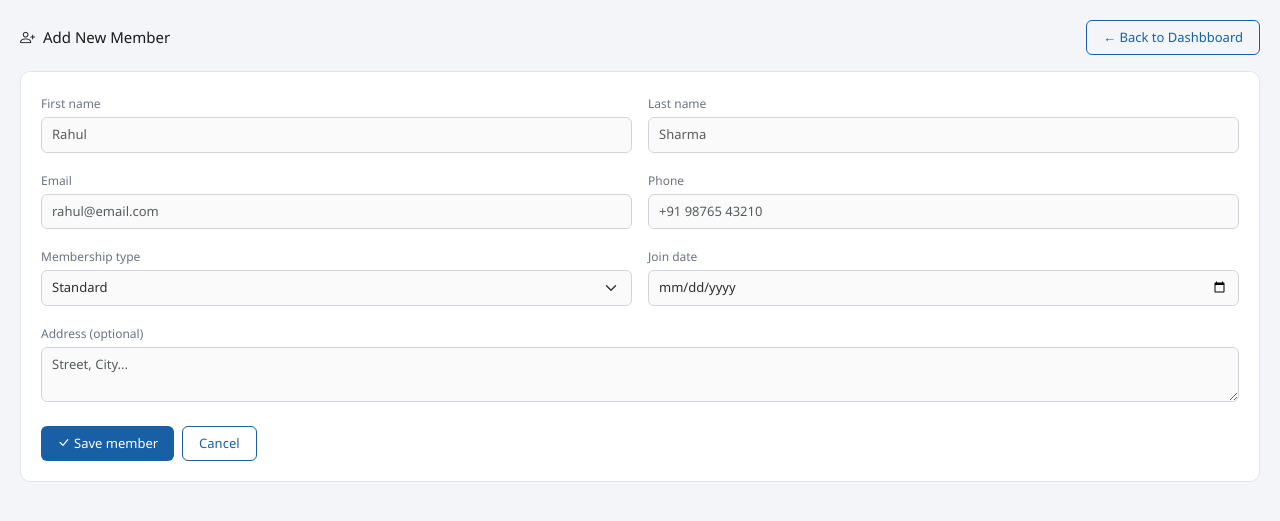
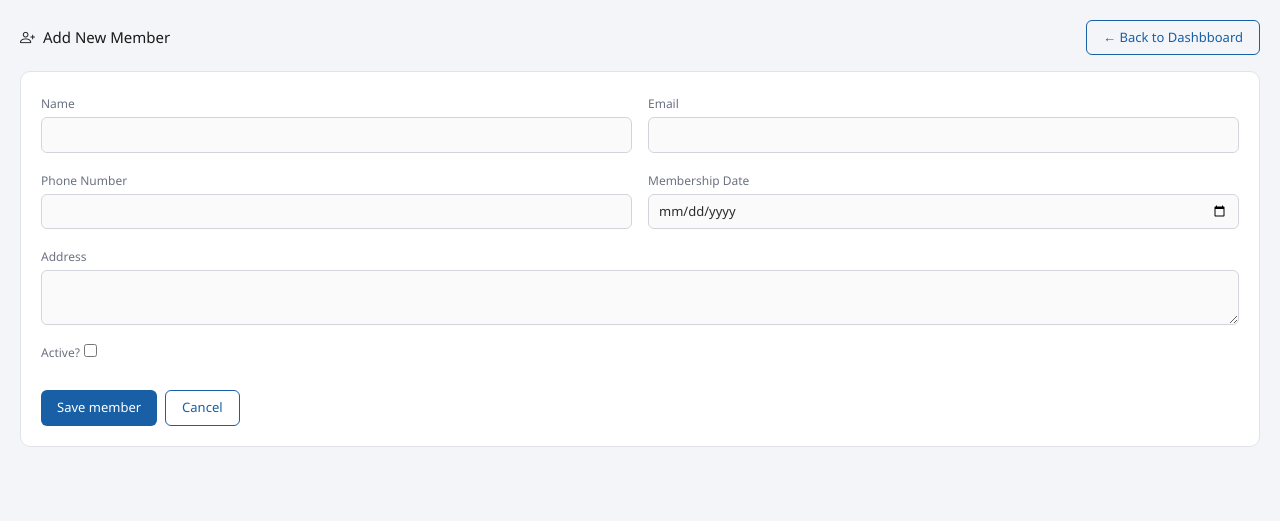
Before and after one commit to Hari1369/library-management-system, a Django app: page /member_registration/ in a window 1280 px wide. Shown: the part 56-577 px from the top of the page. Run offline with Django 5.2, Linux system fonts and the light colour scheme; some libraries are stand-ins or nearby versions.

Commit message:
added with member details and member registrations also renamed the table

```diff
--- a/members/forms.py
+++ b/members/forms.py
@@ -1,5 +1,5 @@
 from django import forms
-from .models import BookCategory
+from .models import BookCategory, BookDetails
 import datetime
 
 CURRENT_YEAR = datetime.datetime.now().year
@@ -21,13 +21,11 @@ class LibrarianFrom(forms.Form):
     is_active = forms.BooleanField(required=False)
 
 class MemberFrom(forms.Form):
-    username = forms.CharField(max_length=255)
-    password = forms.CharField(widget=forms.PasswordInput)
-    name = forms.CharField(max_length=25)
-    surname = forms.CharField(max_length=25)
-    email = forms.EmailField()
-    phone_number = forms.CharField(max_length=15)
+    name = forms.CharField(max_length=255)
+    email =forms.EmailField()
+    phone_number = forms.CharField(max_length=25)
     address = forms.CharField(widget=forms.Textarea)
+    membership_date = forms.DateTimeField(widget=forms.DateTimeInput(attrs={"type": "datetime-local"}))
     is_active = forms.BooleanField(required=False)
 
 class BookCategoryForm(forms.Form):
--- a/members/templates/member_registration/member_registration.html
+++ b/members/templates/member_registration/member_registration.html
@@ -1,54 +1,64 @@
 {% extends "base.html" %}
-{% block title %}Add Member — LibraryMS{% endblock %}
+{% block title %}Add Member{% endblock %}
 
 {% block content %}
 <div class="section-header mb-3">
   <span class="section-title"><i class="bi bi-person-plus me-2"></i>Add New Member</span>
   <a href="" class="btn btn-lms-outline btn-sm">← Back to Dashbboard</a>
 </div>
+  {% if success %}
+    <div class="alert alert-success">
+      {{ success }}
+    </div>
+  {% endif %}
 
+  {% if error %}
+    <div class="alert alert-danger">
+      {{ error }}
+    </div>
+  {% endif %}
 <div class="d-flex justify-content-center">
     <div class="lms-card w-100">
         <form method="post">
             {% csrf_token %}
+
             <div class="row g-3">
+
                 <div class="col-md-6">
-                    <label class="lms-form-label">First name</label>
-                    <input type="text" name="first_name" class="form-control lms-form-control" placeholder="Rahul" required>
+                    <label class="lms-form-label">Name</label>
+                    <input type="text" name="name" class="form-control lms-form-control" required>
                 </div>
-                <div class="col-md-6">
-                    <label class="lms-form-label">Last name</label>
-                    <input type="text" name="last_name" class="form-control lms-form-control" placeholder="Sharma" required>
-                </div>
+
                 <div class="col-md-6">
                     <label class="lms-form-label">Email</label>
-                    <input type="email" name="email" class="form-control lms-form-control" placeholder="rahul@email.com" required>
+                    <input type="email" name="email" class="form-control lms-form-control" required>
                 </div>
+
                 <div class="col-md-6">
-                    <label class="lms-form-label">Phone</label>
-                    <input type="text" name="phone" class="form-control lms-form-control" placeholder="+91 98765 43210">
+                    <label class="lms-form-label">Phone Number</label>
+                    <input type="text" name="phone_number" class="form-control lms-form-control">
                 </div>
+
                 <div class="col-md-6">
-                    <label class="lms-form-label">Membership type</label>
-                    <select name="membership_type" class="form-select lms-form-control">
-                    <option value="standard">Standard</option>
-                    <option value="premium">Premium</option>
-                    <option value="student">Student</option>
-                    </select>
+                    <label class="lms-form-label">Membership Date</label>
+                    <input type="date" name="membership_date" class="form-control lms-form-control">
                 </div>
+
+                <div class="col-12">
+                    <label class="lms-form-label">Address</label>
+                    <textarea name="address" class="form-control lms-form-control" rows="2"></textarea>
+                </div>
+
                 <div class="col-md-6">
-                    <label class="lms-form-label">Join date</label>
-                    <input type="date" name="join_date" class="form-control lms-form-control">
+                    <label class="lms-form-label">Active?</label>
+                    <input type="checkbox" name="is_active">
                 </div>
-                <div class="col-12">
-                    <label class="lms-form-label">Address (optional)</label>
-                    <textarea name="address" class="form-control lms-form-control" rows="2" placeholder="Street, City..."></textarea>
-                </div>
+
             </div>
 
             <div class="d-flex gap-2 mt-4">
                 <button type="submit" class="btn btn-lms-primary">
-                    <i class="bi bi-check-lg me-1"></i>Save member
+                    Save member
                 </button>
                 <a href="" class="btn btn-lms-outline">Cancel</a>
             </div>
--- a/members/views.py
+++ b/members/views.py
@@ -5,9 +5,10 @@ from rest_framework.decorators import api_view
 from rest_framework.response import Response
 from .models import Librarian, Member, BookDetails, BookCategory
 from .serializers import LibrarianSerializers, MemberSerializers
-from .forms import LoginForm, LibrarianFrom, BookCategoryForm, BookForm
+from .forms import LoginForm, LibrarianFrom, BookCategoryForm, BookForm, MemberFrom
 from django.contrib.auth.models import User
 from django.contrib import messages
+from datetime import datetime
 import json
 
 
@@ -24,7 +25,6 @@ def log_in_page(request):
             print("PASSWORD : ", password)
             # ================================>
     return render(request, "log_in/log_in.html", {"form": form})
-
 
 def librarian_registration_page(request):
     form = LibrarianFrom()
@@ -80,12 +80,9 @@ def librarian_registration_page(request):
                         is_active=is_active
                     )
                     return render(request, "librarians_registration/librarians_registration.html", {"form": form, "success": "Librarian inserted successfully!"})
-
             except IntegrityError:
                 return render(request, "librarians_registration/librarians_registration.html", {"form": form,"error": "Database error occurred. Try again."})
-
     return render(request, "librarians_registration/librarians_registration.html", {"form": form})
-
 
 def librarian_details_page(request):
     librarian = Librarian.objects.all()
@@ -126,31 +123,87 @@ def librarian_details_page(request):
             "is_active": user.is_active,
             "created_at": user.created_at,
         })
-
-    return render(request, "librarians_details/librarians_details.html", {"users": user_list})
-
-
+    return render(request, "librarians_details/librarians_details.html", {"users" : user_list})
 
 def member_registration_page(request):
-    # form = MemberFrom()
-    # if request.method == "POST":
-    #     form = MemberFrom(request.POST)
-    #     if form.is_valid():
-    #         name = form.cleaned_data["name"]
-    #         email = form.cleaned_data["email"]
-    #         phone_number = form.cleaned_data["phone_number"]
-    #         address = form.cleaned_data["address"]
-    #         membership_date = form.cleaned_data["membership_date"]
-    #         is_active = form.cleaned_data["name"]
-    #         name = form.cleaned_data["name"]
-    #         name = form.cleaned_data["name"]
+    form = MemberFrom()
+    if request.method == "POST":
+        form = MemberFrom(request.POST)
+        if form.is_valid():
+            name = form.cleaned_data["name"]
+            email = form.cleaned_data["email"]
+            phone_number = form.cleaned_data["phone_number"]
+            address = form.cleaned_data["address"]
+            membership_date = form.cleaned_data["membership_date"]
+            is_active = form.cleaned_data["is_active"]
 
-    return render(request, "member_registration/member_registration.html")
+            # ================================>
+            print("NAME                 : ",  name)
+            print("EMAIL                : ",  email)
+            print("PHONE NUMBER         : ",  phone_number)
+            print("ADDRESS              : ",  address)
+            print("MEMBERSHIP DATE      : ",  membership_date)
+            print("ACTIVE               : ",  is_active)
+            # ================================>
+
+            if Member.objects.filter(name=name).exists():
+                return HttpResponse("Name already exists", status=409)
+
+            try:
+                with transaction.atomic():
+                    member_insert = Member.objects.create(
+                        name=name,
+                        email=email,
+                        phone_number=phone_number,
+                        address=address,
+                        membership_date=membership_date,
+                        is_active=is_active,
+                    )
+                    return render(request, "member_registration/member_registration.html", {"form": form, "success": f"Member {member_insert.name} inserted successfully!"})
+            except IntegrityError:
+                return render(request, "member_registration/member_registration.html", {"form": form,"error": "Database error occurred. Try again."})
+        else:
+            print("something went wrong!")
+            print(form.errors)
+    else:
+        form = MemberFrom()
+    return render(request, "member_registration/member_registration.html", {"form" : form})
 
 def member_details_page(request):
-    return render(request, "member_details/member_details.html")
+    members = Member.objects.all()
+    member_list = []
+    for i in members:
+        id = i.id
+        name = i.name
+        email = i.email
+        phone_number = i.phone_number
+        address = i.address
+        membership_date = i.membership_date.strftime("%d-%m-%Y") if i.membership_date else ""
+        is_active = i.is_active
+        created_at = i.created_at
 
+        # ================================>
+        print("ID               : ", id)
+        print("NAME             : ", name)
+        print("EMAIL            : ", email)
+        print("PHONE NUMBER     : ", phone_number)
+        print("ADDRESS          : ", address)
+        print("MEMBERSHIP DATE  : ", membership_date)
+        print("ACTIVE           : ", is_active)
+        print("CREATED AT       : ", created_at)
+        # ================================>
 
+        member_list.append({
+            "id" : id,
+            "name" : name,
+            "email" : email,
+            "phone_number" : phone_number,
+            "membership_date": membership_date,
+            "is_active" : is_active,
+            "created_at" : created_at,
+        })
+
+    return render(request, "member_details/member_details.html",  {"members": members})
 
 def book_category_registration_page(request):
     form = BookCategoryForm()
@@ -189,8 +242,8 @@ def book_category_registration_page(request):
             BookCategory.objects.create(choice=choice)
             return render(request, "book_category_registration/book_category_registration.html", {"form": form, "category_list": category_list, "success": "Category Added Successfully!"})
         else:
+            print("something went wrong!")
             print(form.errors)
-
     else:
         return render(request, "book_category_registration/book_category_registration.html", {"form": form, "category_list": category_list})
 
@@ -247,10 +300,39 @@ def book_registration_page(request):
                 return render(request, "book_registration/add_books.html", {"form": form,"error": "Database error occurred. Try again."})
     return render(request, "book_registration/add_books.html", {"form": form})
 
+def book_details_page(request):
+    book_details = BookDetails.objects.all()
+    book_details_list = []
 
+    for book in book_details:
+        isbn = book.isbn
+        title = book.title
+        author = book.author
+        publication_year = book.publication_year
+        total_copies = book.total_copies
+        available_copies = book.available_copies
+        category_id = book.category.choice
 
-def book_details_page(request):
-    return render(request, "book_details/book_details.html")
+        # ================================>
+        print("ISBN             : ", isbn)
+        print("TITLE            : ", title)
+        print("AUTHOR           : ", author)
+        print("PUBLICATION YEAR : ", publication_year)
+        print("TOTAL COPIES     : ", total_copies)
+        print("AVAILABLE COPIES : ", available_copies)
+        print("CATEGORY         :", category_id)
+        # ================================>
+
+        book_details_list.append({
+            "isbn": book.isbn,
+            "title": book.title,
+            "author": book.author,
+            "publication_year": book.publication_year,
+            "total_copies": book.total_copies,
+            "available_copies": book.available_copies,
+            "category": book.category.choice,
+        })
+    return render(request, "book_details/book_details.html", {"book_details" : book_details_list})
 
 
 
```
Also changed, not shown: members/models.py (+19 -6 lines), members/templates/book_details/book_details.html (+21 -9 lines), members/templates/member_details/member_details.html (+21 -2 lines), members/migrations/0005_rename_user_finemaintanence_librarian_and_more.py (added). Lines whose indentation alone changed are shown as unchanged.
